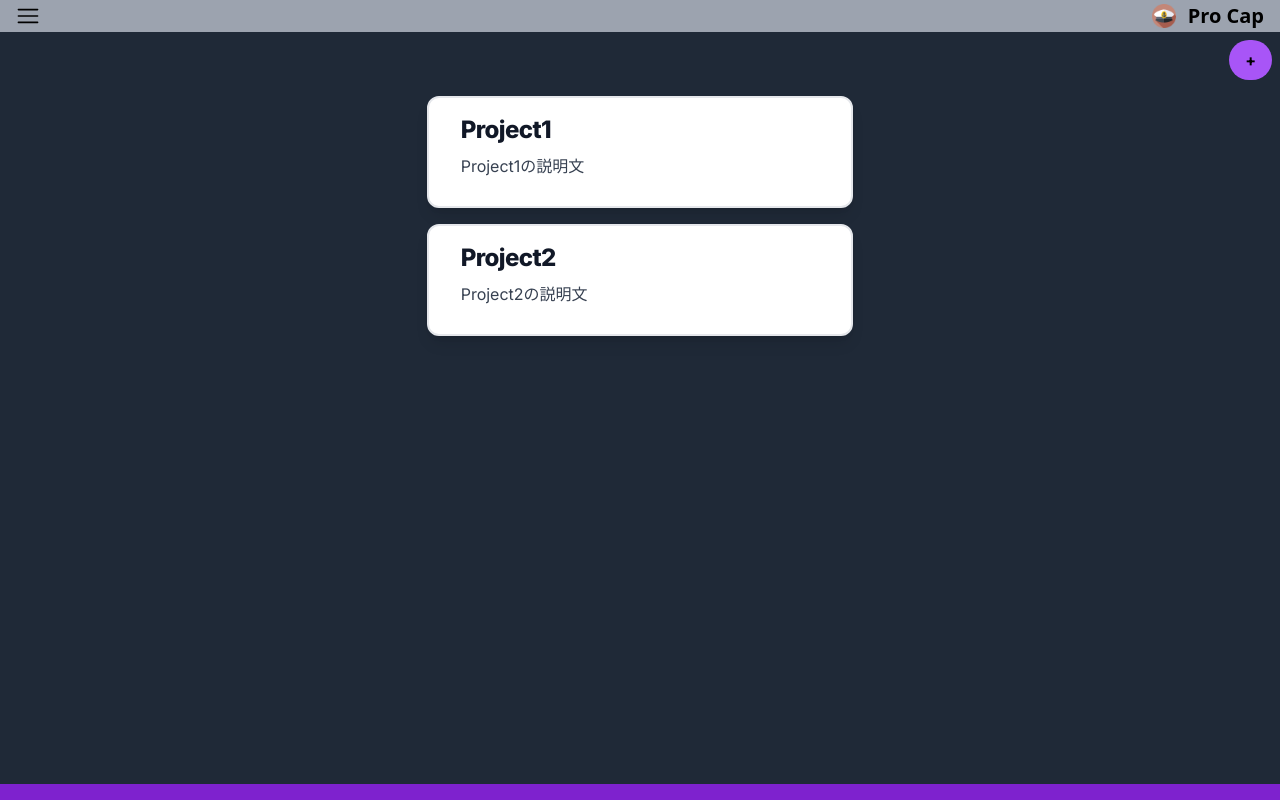
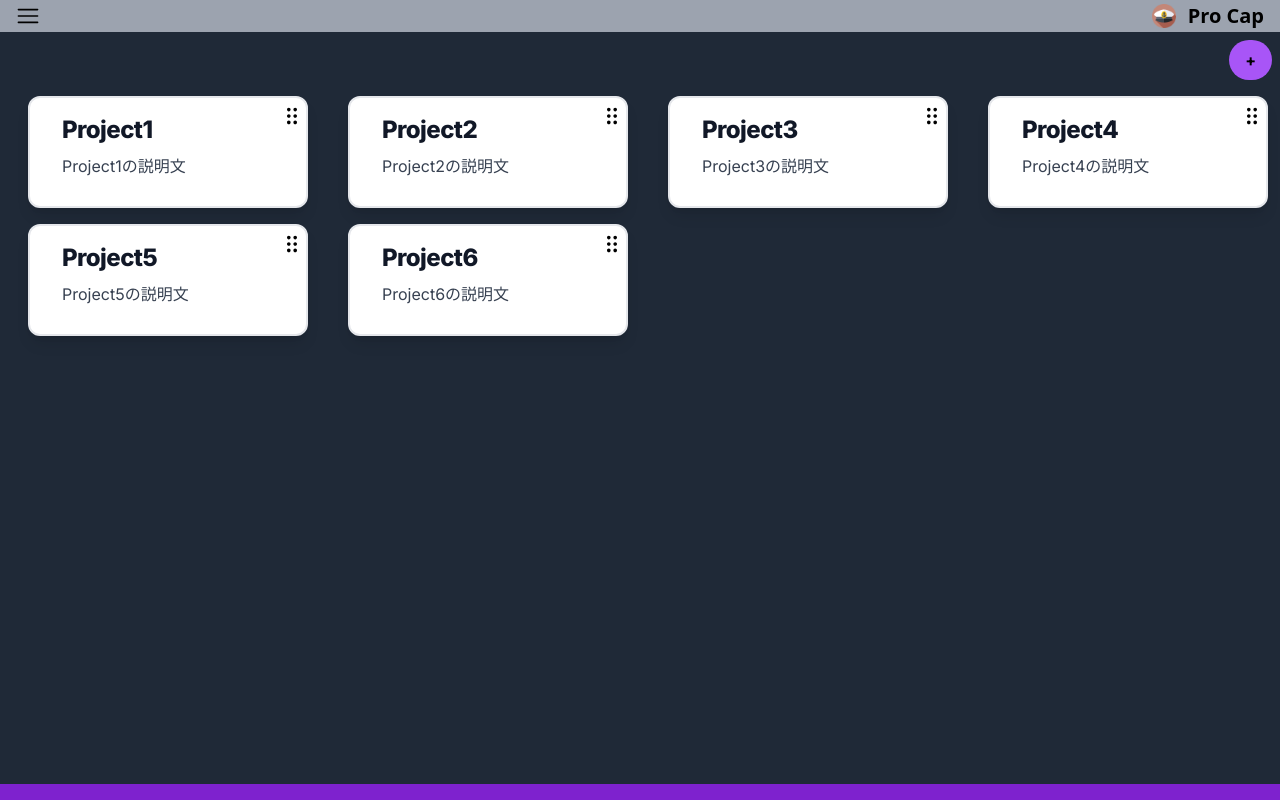
Before and after one commit to Gyabi/ProCap, a Next.js app: page / in a window 1280 px wide. Built offline with nearby package versions, Linux system fonts and the light colour scheme.

Commit message:
D&D機能実装

```diff
--- a/app/projects/component/custom-card.tsx
+++ b/app/projects/component/custom-card.tsx
@@ -5,13 +5,15 @@ export interface CustomCardProps {
     projectName: string; // Project name
     description: string; // Description
     showProject: (id: string) => void; // Function to show project
+    children?: React.ReactNode;
 }
 
-const CustomCard: React.FC<CustomCardProps> = ({id, projectName, description, showProject}:CustomCardProps) => {
+const CustomCard: React.FC<CustomCardProps> = ({id, projectName, description, showProject, children}:CustomCardProps) => {
     return (
-        <div className="w-1/3 px-8 py-4 m-2 flex flex-col bg-white hover:bg-purple-500 border border-2 border-gray-200 hover:border-purple-800  rounded-xl shadow-lg dark:bg-gray-800 dark:border-gray-700"
+        <div className="w-full px-8 py-4 m-2 flex flex-col bg-white hover:bg-purple-500 border border-2 border-gray-200 hover:border-purple-800  rounded-xl shadow-lg dark:bg-gray-800 dark:border-gray-700"
             onClick={() => showProject(id)}
         >
+            {children}
             <h5 className="mb-2 text-2xl font-extrabold tracking-tight text-gray-900 dark:text-white">{projectName}</h5>
             <p className="mb-3 font-normal text-gray-700 dark:text-gray-400" style={{ wordWrap: 'break-word' }}>
                 {description.split('\n').map((line, i) => (
--- a/app/projects/component/sortable-item.tsx
+++ b/app/projects/component/sortable-item.tsx
@@ -1,34 +1,38 @@
-import React, { FC } from "react";
+import React from "react";
 import { useSortable } from "@dnd-kit/sortable";
 import { CSS } from "@dnd-kit/utilities";
-import CustomCard, { CustomCardProps} from "./custom-card";
+import { RxDragHandleDots2 } from "react-icons/rx";
 
-export const SortableItem: FC<CustomCardProps> = (props) => {
+interface SortableItemProps {
+    id: string;
+    children?: React.ReactNode;
+}
+
+export const SortableItem: React.FC<SortableItemProps> = ({ id, children }: SortableItemProps) => {
     const {
-        isDragging,
         attributes,
         listeners,
         setNodeRef,
         transform,
-        transition
-    } = useSortable({ id: props.id });
+        transition,
+        isDragging
+      } = useSortable({id: id});
 
     const style = {
         transform: CSS.Transform.toString(transform),
-        transition: transition || undefined,
+        transition,
+        zIndex: isDragging ? "100" : "auto",
+        opacity: isDragging ? 0.3 : 1
     };
 
     return (
-        // 各種データを送ることでD＆Dを自動で実装
-        <CustomCard
-            ref={setNodeRef}
-            style={style}
-            withOpacity={isDragging}
-            {...props}
-            {...attributes}
-            {...listeners}
-        />
-    );
-};
-
-export default SortableItem;
+        <div ref={setNodeRef} style={style} className="relative">
+            {children}
+            <div className="absolute top-4 right-4">
+                <button {...listeners} {...attributes}>
+                    <RxDragHandleDots2 size={24} />
+                </button>
+            </div>
+        </div>
+    )
+}
--- a/app/projects/item-container.tsx
+++ b/app/projects/item-container.tsx
@@ -1,8 +1,13 @@
 "use client";
 
 import { Project } from "./data/project";
-import React, { useState, useCallback } from 'react';
+import React, { useState } from 'react';
 import CustomCard from "./component/custom-card";
+import { DndContext, KeyboardSensor, PointerSensor, closestCenter, useSensor, useSensors } from "@dnd-kit/core";
+import { SortableContext, rectSortingStrategy, sortableKeyboardCoordinates } from "@dnd-kit/sortable";
+import { arrayMove } from "@dnd-kit/sortable";
+import { SortableItem } from "./component/sortable-item";
+import { DragOverlay } from "@dnd-kit/core";
 interface ItemContainerProps {
     projects: Project[];
     setProjects: (projects: Project[]) => void;
@@ -10,22 +15,79 @@ interface ItemContainerProps {
 }
 
 export const ItemContainer: React.FC<ItemContainerProps> = ({projects, setProjects, showProject}:ItemContainerProps) => {
+    // 現在選択しているカード
+    const [activeId, setActiveId] = useState<string | null>(null);
+    // カードのドラッグ判定用
+    const sensors = useSensors(
+        useSensor(PointerSensor),
+        useSensor(KeyboardSensor, {
+          coordinateGetter: sortableKeyboardCoordinates
+        })
+    );
+
+    const handleDragStart = (event:any) => {
+        setActiveId(event.active.id);
+    };
+
+    const handleDragEnd = (event:any) => {
+        setActiveId(null);
+        const { active, over } = event;
+
+        if (active.id !== over.id) {
+            const oldIndex = projects.findIndex((p) => p.id === active.id);
+            const newIndex = projects.findIndex((p) => p.id === over.id);
+
+            // 配列の更新
+            const newProjects = arrayMove(projects, oldIndex, newIndex);
+            setProjects(newProjects);
+            // TODO:アップデート処理
+        }
+    };
 
     return (
         <div className="w-full h-full flex flex-col items-center justify-start">
+            {/* D&D Kit */}
+            <DndContext
+                sensors={sensors}
+                onDragStart={handleDragStart}
+                onDragEnd={handleDragEnd}
+                collisionDetection={closestCenter}
+            >
+                {/* 4列のグリッドを定義 */}
+                <div className="grid grid-cols-1 sm:grid-cols-2 md:grid-cols-3 lg:grid-cols-4 w-full h-full">
+                    <SortableContext items={projects} strategy={rectSortingStrategy}>
                         {projects.map((project) => {
                             return (
+                                // D&D対応させるためのコンポーネント
+                                <SortableItem id={project.id} key={project.id} >
+                                    <div className="mx-5">
+                                        {/* カードコンポーネント */}
                                         <CustomCard
-                        key={project.id}
                                             id={project.id}
                                             projectName={project.projectName}
                                             description={project.description}
                                             showProject={showProject}
                                         />
+                                    </div>
+                                </SortableItem>
                             );
                         })}
 
+                        {/* ドラッグ中のカスタムUI */}
+                        {/* <DragOverlay>
+                            {activeId ? (
+                                <div
+                                style={{
+                                    width: "100px",
+                                    height: "100px",
+                                    backgroundColor: "red"
+                                }}
+                                ></div>
+                                ) : null}
+                        </DragOverlay> */}
+                    </SortableContext>
                 </div>
-
+            </DndContext>
+        </div>
     );
 };
--- a/app/projects/projects.tsx
+++ b/app/projects/projects.tsx
@@ -103,7 +103,196 @@ export default function Projects() {
                 description: "other1の説明文",
             }
         ],
-    }
+    },
+    {
+        id: "3",
+        projectName: "Project3",
+        description: "Project3の説明文",
+        mainPath: {
+            id: "1",
+            title: "main",
+            path: "/path/to/main",
+            description: "mainの説明文",
+        },
+        explorerPaths: [
+            {
+                id: "1",
+                title: "explorer1",
+                path: "/path/to/explorer1",
+                description: "explorer1の説明文",
+            },
+            {
+                id: "2",
+                title: "explorer2",
+                path: "/path/to/explorer2",
+                description: "explorer2の説明文",
+            },
+        ],
+        gitURLs: [
+            {
+                id: "1",
+                title: "git1",
+                url: "aaa",
+                description: "git1の説明文",
+            },
+            {
+                id: "2",
+                title: "git2",
+                url: "bbb",
+                description: "git2の説明文",
+            }
+        ],
+        otherURLs: [
+            {
+                id: "1",
+                title: "other1",
+                url: "aaa",
+                description: "other1の説明文",
+            }
+        ],
+    },
+    {
+        id: "4",
+        projectName: "Project4",
+        description: "Project4の説明文",
+        mainPath: {
+            id: "1",
+            title: "main",
+            path: "/path/to/main",
+            description: "mainの説明文",
+        },
+        explorerPaths: [
+            {
+                id: "1",
+                title: "explorer1",
+                path: "/path/to/explorer1",
+                description: "explorer1の説明文",
+            },
+            {
+                id: "2",
+                title: "explorer2",
+                path: "/path/to/explorer2",
+                description: "explorer2の説明文",
+            },
+        ],
+        gitURLs: [
+            {
+                id: "1",
+                title: "git1",
+                url: "aaa",
+                description: "git1の説明文",
+            },
+            {
+                id: "2",
+                title: "git2",
+                url: "bbb",
+                description: "git2の説明文",
+            }
+        ],
+        otherURLs: [
+            {
+                id: "1",
+                title: "other1",
+                url: "aaa",
+                description: "other1の説明文",
+            }
+        ],
+    },
+    {
+        id: "5",
+        projectName: "Project5",
+        description: "Project5の説明文",
+        mainPath: {
+            id: "1",
+            title: "main",
+            path: "/path/to/main",
+            description: "mainの説明文",
+        },
+        explorerPaths: [
+            {
+                id: "1",
+                title: "explorer1",
+                path: "/path/to/explorer1",
+                description: "explorer1の説明文",
+            },
+            {
+                id: "2",
+                title: "explorer2",
+                path: "/path/to/explorer2",
+                description: "explorer2の説明文",
+            },
+        ],
+        gitURLs: [
+            {
+                id: "1",
+                title: "git1",
+                url: "aaa",
+                description: "git1の説明文",
+            },
+            {
+                id: "2",
+                title: "git2",
+                url: "bbb",
+                description: "git2の説明文",
+            }
+        ],
+        otherURLs: [
+            {
+                id: "1",
+                title: "other1",
+                url: "aaa",
+                description: "other1の説明文",
+            }
+        ],
+    },
+    {
+        id: "6",
+        projectName: "Project6",
+        description: "Project6の説明文",
+        mainPath: {
+            id: "1",
+            title: "main",
+            path: "/path/to/main",
+            description: "mainの説明文",
+        },
+        explorerPaths: [
+            {
+                id: "1",
+                title: "explorer1",
+                path: "/path/to/explorer1",
+                description: "explorer1の説明文",
+            },
+            {
+                id: "2",
+                title: "explorer2",
+                path: "/path/to/explorer2",
+                description: "explorer2の説明文",
+            },
+        ],
+        gitURLs: [
+            {
+                id: "1",
+                title: "git1",
+                url: "aaa",
+                description: "git1の説明文",
+            },
+            {
+                id: "2",
+                title: "git2",
+                url: "bbb",
+                description: "git2の説明文",
+            }
+        ],
+        otherURLs: [
+            {
+                id: "1",
+                title: "other1",
+                url: "aaa",
+                description: "other1の説明文",
+            }
+        ],
+    },
+
     ]);
 
     // 選択中のデータ
```
Lines whose indentation alone changed are shown as unchanged.
